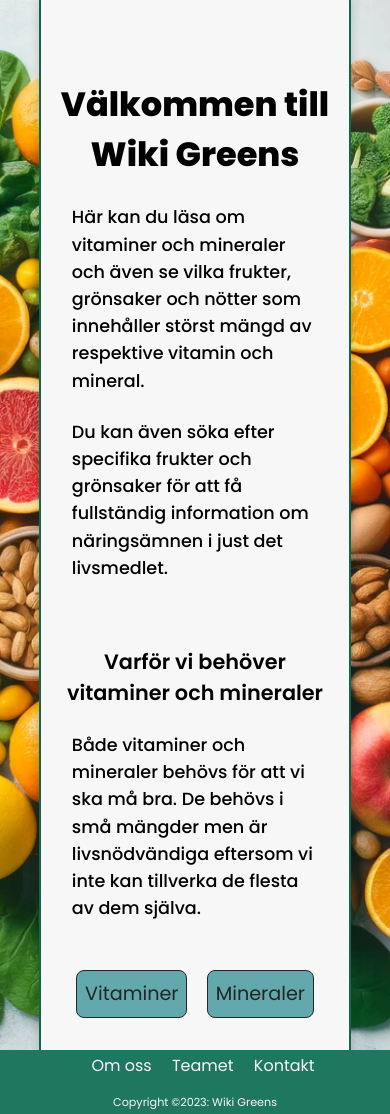
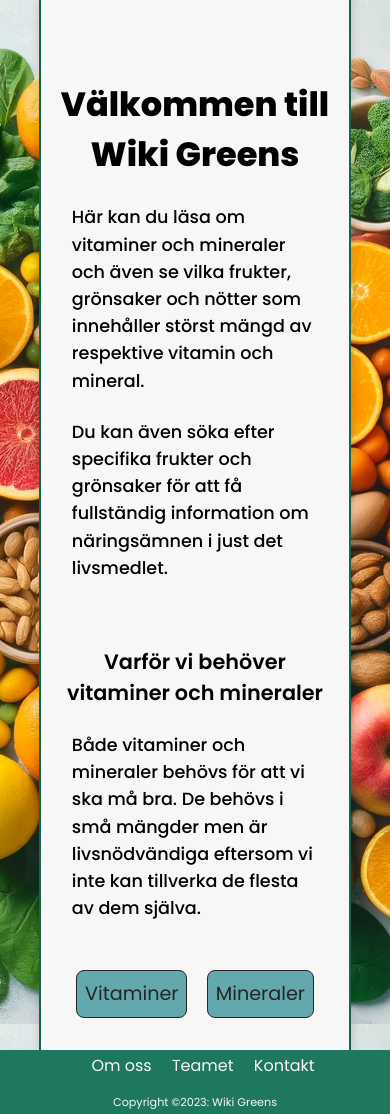
Before and after one commit to Lindayh/nutrition, a Flask app: page / in a window 390 px wide. Shown: the part 84-1198 px from the top of the page. Run offline with Flask 3, Linux system fonts and the light colour scheme; some libraries are stand-ins or nearby versions.

Commit message:
background image responsive fix

```diff
--- a/static/style.css
+++ b/static/style.css
@@ -548,6 +548,8 @@ footer p {
   .info-page-container
    {
     background-position: top;
+    background-repeat: repeat-y;
+    background-size: auto;
   }
 
   /* ----------------- Mobile Specific main navbar  ----------------*/
```
